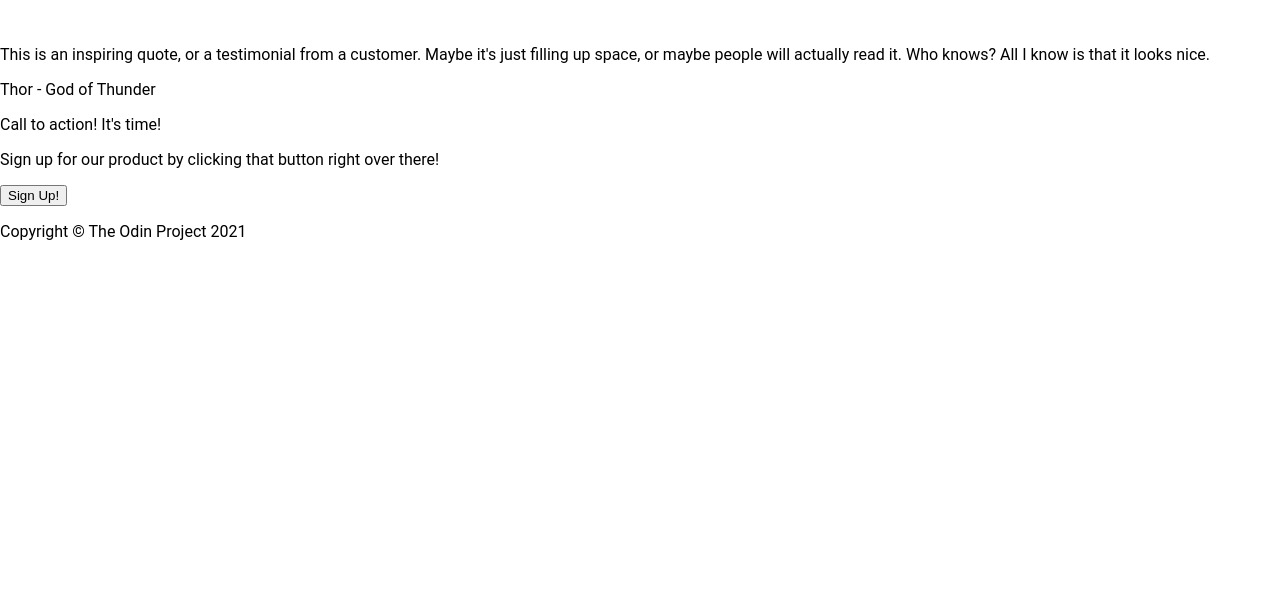
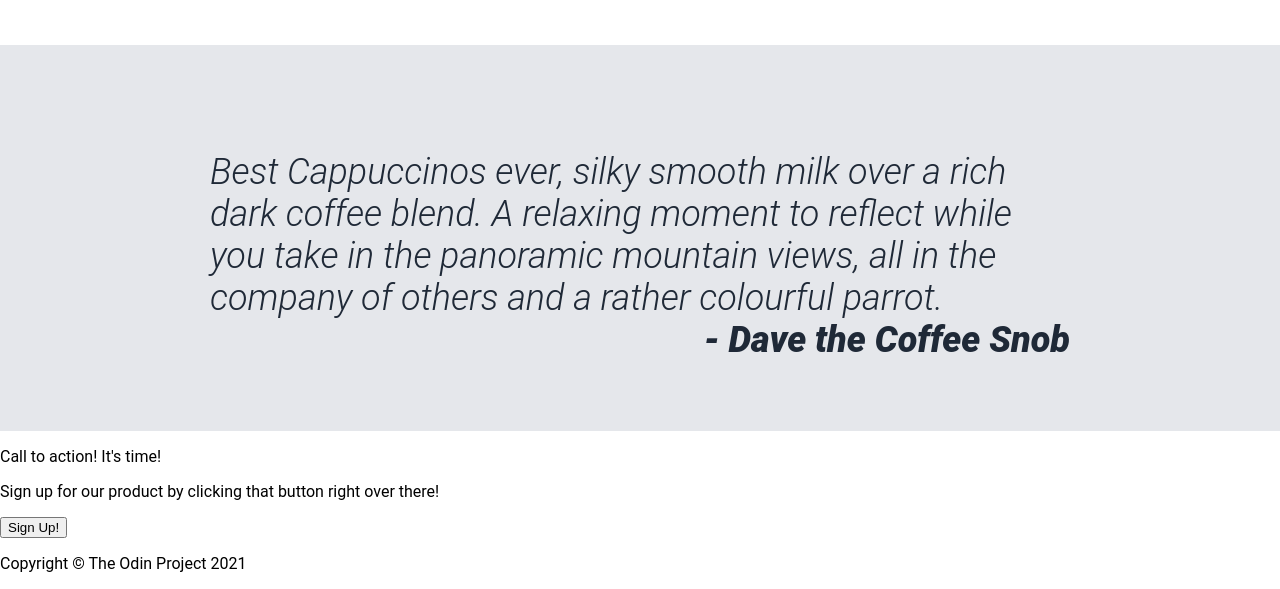
Before and after one commit to LJPethig/odin-landing-page, a plain HTML site: page index.html in a window 1280 px wide. Shown: the part 980-1569 px from the top of the page. Before the commit the page ends 1237 px from the top, so only its background shows below. Drawn offline with Linux system fonts and the light colour scheme.

Commit message:
Completed quote section
Added final quote
Styled scetion

```diff
--- a/index.html
+++ b/index.html
@@ -46,10 +46,12 @@
     </div>
 </div>
 
-<p>This is an inspiring quote, or a testimonial from a customer.
-    Maybe it's just filling up space, or maybe people will actually read it.
-    Who knows? All I know is that it looks nice.</p>
-<p>Thor - God of Thunder</p>
+<div class="quote-container">
+<p class="quote-text">Best Cappuccinos ever, silky smooth milk over a rich dark coffee blend.
+   A relaxing moment to reflect while you take in the panoramic mountain views,
+   all in the company of others and a rather colourful parrot.</p>
+<p class="quote-author">- Dave the Coffee Snob</p>
+</div>
 
 <p>Call to action! It's time!</p>
 <p>Sign up for our product by clicking that button right over there!</p>
--- a/styles/style.css
+++ b/styles/style.css
@@ -110,3 +110,24 @@ ul {
     border: 3px solid #3882F6;
     border-radius: 10%
 }
+
+.quote-container {
+    display: flex;
+    flex-direction: column;
+    padding: 70px 210px;
+    background-color: #E5E7EB;
+    color: #1F2937;
+    font-size: 36px;
+    font-weight: 300;
+    font-style: italic;
+}
+
+.quote-text {
+    margin-bottom: 0;
+}
+
+.quote-author {
+    font-weight: 900;
+    margin: 0;
+    text-align: end;
+}
```
